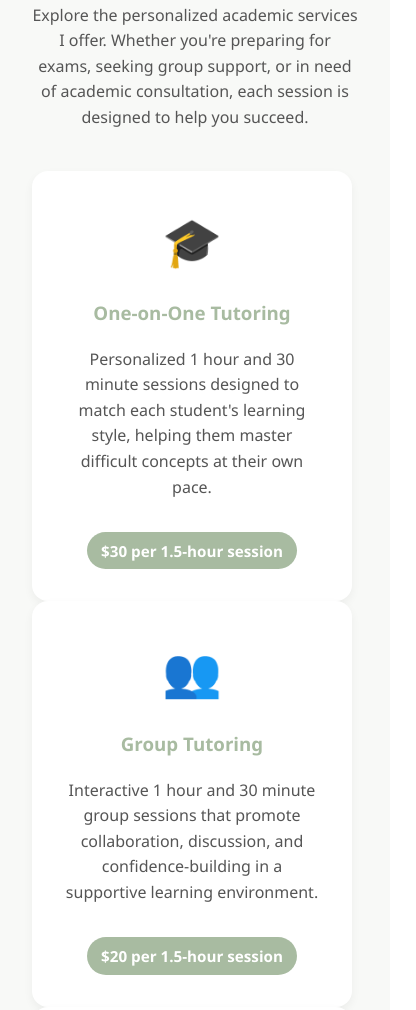
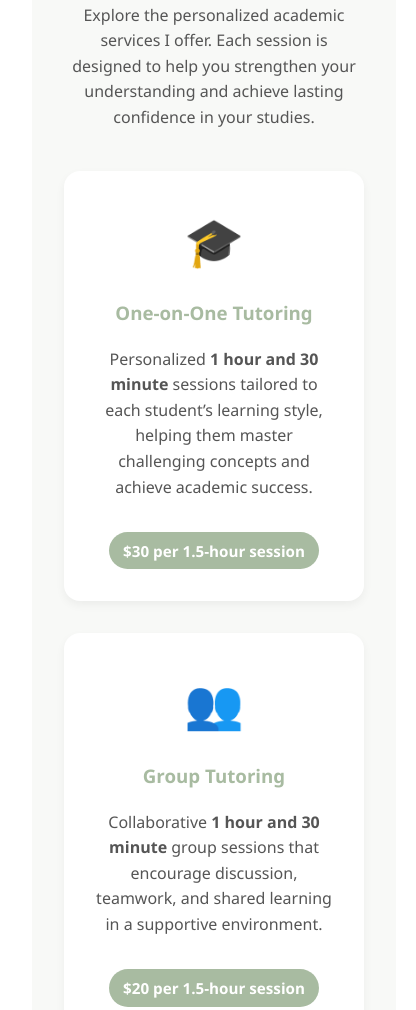
Before and after one commit to dnunezfermilab2024/nunez_academic_services, a plain HTML site: page index.html in a window 390 px wide. Shown: the part 1742-2752 px from the top of the page, 416 px wide, since content can reach past the window. Drawn offline with Linux system fonts and the light colour scheme.

Commit message:
Update index.html

```diff
--- a/index.html
+++ b/index.html
@@ -227,21 +227,29 @@
       to learn more about my academic work and experiences.
     </p>
   </div>
-</section>
+
 <section id="services" style="background-color: #f8f9f7; padding: 3rem 2rem; text-align: center;">
   <h2 style="color: #a8bba1; font-size: 2rem; margin-bottom: 1.5rem;">Services</h2>
   <p style="max-width: 700px; margin: 0 auto 2.5rem; color: #555;">
-    Explore the personalized academic services I offer. Whether you're preparing for exams, seeking group support, or in need of academic consultation, each session is designed to help you succeed.
+    Explore the personalized academic services I offer. Each session is designed to help you strengthen your understanding and achieve lasting confidence in your studies.
   </p>
 
   <style>
+    .services-container {
+      display: flex;
+      flex-wrap: wrap;
+      justify-content: center;
+      gap: 2rem;
+    }
+
     .service-card {
       background-color: #fff;
       border-radius: 16px;
       padding: 2rem;
-      width: 280px;
+      width: 300px;
       box-shadow: 0 4px 10px rgba(0, 0, 0, 0.05);
       transition: all 0.3s ease;
+      text-align: center;
     }
 
     .service-card:hover {
@@ -267,19 +275,19 @@
     }
 
     @media (max-width: 768px) {
-      .service-card {
-        width: 100%;
-        max-width: 320px;
+      .services-container {
+        flex-direction: column;
+        align-items: center;
       }
     }
   </style>
 
+  <div class="services-container">
     <div class="service-card">
       <div class="service-icon">🎓</div>
       <h3 style="color: #a8bba1;">One-on-One Tutoring</h3>
       <p style="color: #555;">
-    Personalized 1 hour and 30 minute sessions designed to match each student's learning style,
-    helping them master difficult concepts at their own pace.
+        Personalized <strong>1 hour and 30 minute</strong> sessions tailored to each student’s learning style, helping them master challenging concepts and achieve academic success.
       </p>
       <span class="price-tag">$30 per 1.5-hour session</span>
     </div>
@@ -288,8 +296,7 @@
       <div class="service-icon">👥</div>
       <h3 style="color: #a8bba1;">Group Tutoring</h3>
       <p style="color: #555;">
-    Interactive 1 hour and 30 minute group sessions that promote collaboration,
-    discussion, and confidence-building in a supportive learning environment.
+        Collaborative <strong>1 hour and 30 minute</strong> group sessions that encourage discussion, teamwork, and shared learning in a supportive environment.
       </p>
       <span class="price-tag">$20 per 1.5-hour session</span>
     </div>
@@ -298,12 +305,17 @@
       <div class="service-icon">💬</div>
       <h3 style="color: #a8bba1;">Academic Consultation</h3>
       <p style="color: #555;">
-    Focused 45-minute one-on-one sessions that provide personalized study planning,
-    academic guidance, and success strategies.
+        Focused <strong>45-minute</strong> one-on-one sessions that provide study planning, academic success strategies, and goal-setting support.
       </p>
       <span class="price-tag">$50 per 45-minute session</span>
     </div>
+  </div>
+
+  <p style="margin-top: 2rem; color: #555; font-style: italic;">
+    ⏰ <strong>Session Duration:</strong> One-on-One and Group Tutoring sessions are 1 hour and 30 minutes each. Academic Consultations are 45 minutes.
+  </p>
 </section>
+
 
 
 <section id="subjects" style="background-color: white; padding: 3rem 2rem; text-align: center;">
```
Lines whose indentation alone changed are shown as unchanged.
